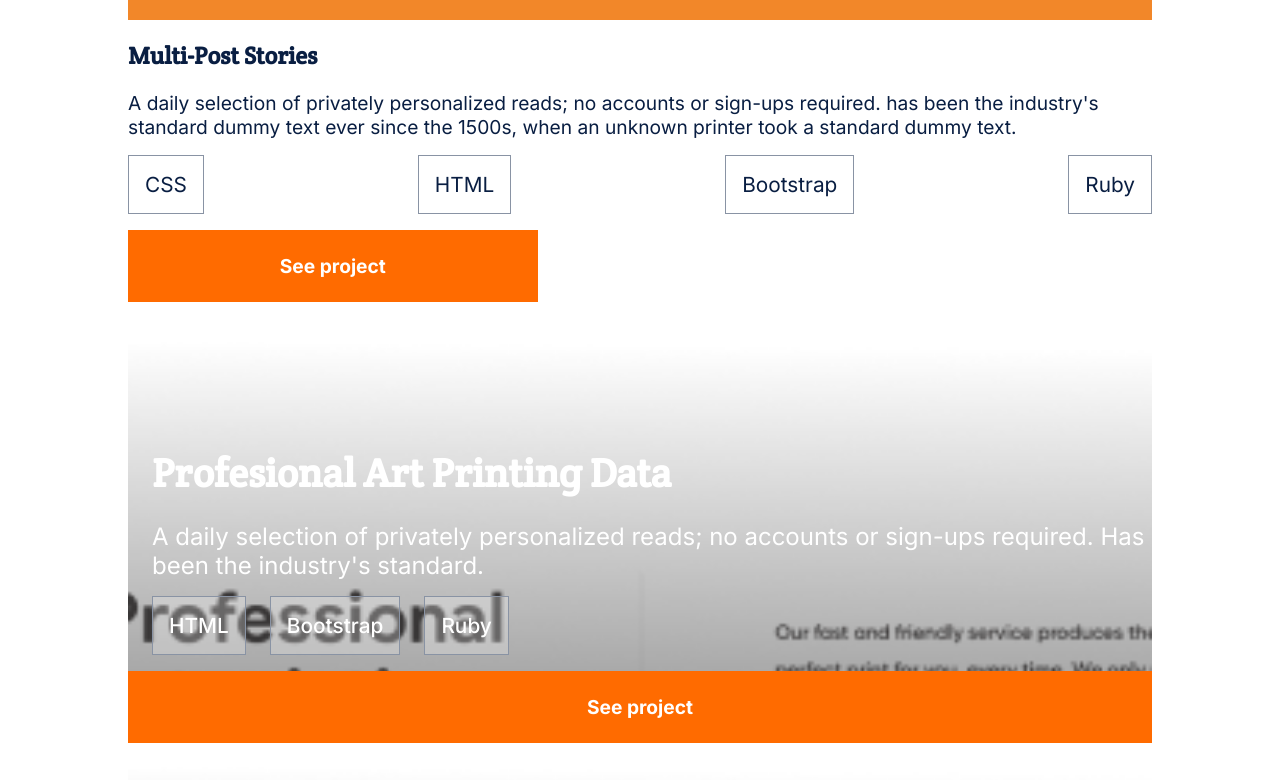
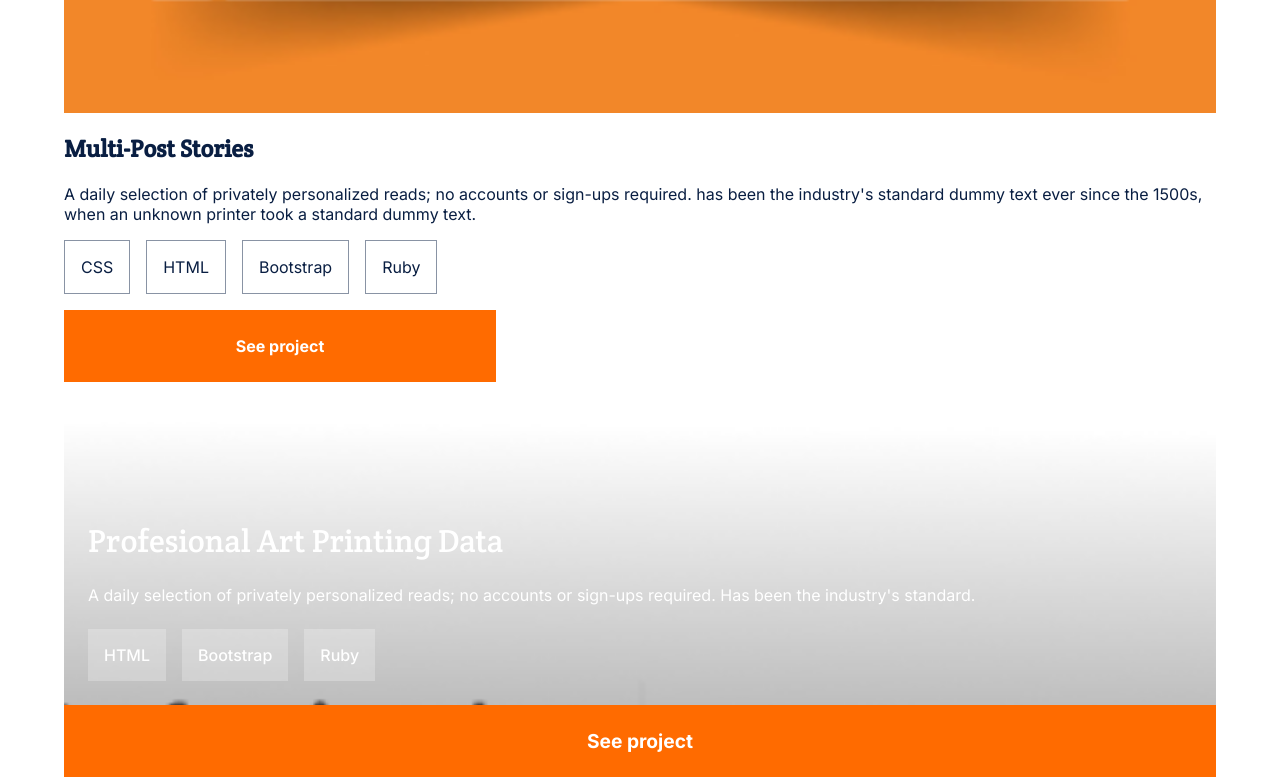
Before and after one commit to tomasesquivelgc/Portfolio_Mobile_First, a website: page index.html in a window 1280 px wide. Shown: the part 2202-2982 px from the top of the page. Drawn offline with nearby package versions, Linux system fonts and the light colour scheme.

Commit message:
fix grid elements and buttons
grid elements now 10% bigger
grid texts smaller and fit
grid technologies also smaller and fit
buttons now have both hover and active states

```diff
--- a/style.css
+++ b/style.css
@@ -98,7 +98,7 @@ ul {
   position: 50px 50px;
   margin-top: 70vh;
   display: grid;
-  grid-template-columns: 80%;
+  grid-template-columns: 90%;
   grid-template-rows: repeat(7, 60vh);
   gap: 20px;
   justify-content: center;
@@ -131,7 +131,7 @@ ul {
 }
 
 .grid2 p {
-  font-size: 1.2em;
+  font-size: 1em;
   margin: 0;
   font-family: 'Inter', sans-serif;
   font-weight: 400;
@@ -144,17 +144,19 @@ ul {
 
 .grid2 ul {
   display: flex;
-  justify-content: space-between;
+  justify-content: start;
   font-family: 'Inter', sans-serif;
   font-weight: 500;
 }
 
 .grid3 p {
-  font-size: 1.5em;
+  font-size: 1em;
   font-weight: 400;
   padding-left: 3vh;
-  margin: 0%;
+  margin: 0;
   font-family: 'Inter', sans-serif;
+  max-width: 80%;
+  margin-bottom: 1vh;
 }
 
 .about-me p {
@@ -166,18 +168,20 @@ ul {
 
 .grid2 ul p {
   border: #8993a4 solid 1px;
-  font-size: 1.3em;
+  font-size: 1em;
   padding: 2vh;
+  margin-right: 2vh;
+  color: #091e42;
 }
 
 .see-project1 {
   background-color: #ff6b00;
-  width: 40%;
+  width: 37.5%;
   height: 9vh;
   border: none;
   color: white;
   font-weight: 700;
-  font-size: 1.2em;
+  font-size: 1em;
   font-family: 'Inter', sans-serif;
 }
 
@@ -198,22 +202,23 @@ ul {
 
 .grid3 h2 {
   padding-top: 9vh;
-  font-size: 2.5em;
+  font-size: 2em;
   padding-left: 3vh;
   margin-bottom: 3vh;
   font-family: 'Crete Round', serif;
+  font-weight: 400;
 }
 
 .grid3 ul {
   display: flex;
+  margin-left: 1vh;
 }
 
 .grid3 ul p {
-  border: #8993a4 solid 1px;
-  font-size: 1.3em;
+  font-size: 1em;
   padding: 2vh;
   background: rgba(255, 255, 255, 0.24);
-  margin-left: 3vh;
+  margin-left: 2vh;
   font-family: 'Inter', sans-serif;
   font-weight: 500;
 }
@@ -289,6 +294,20 @@ ul {
   font-family: 'Inter', sans-serif;
 }
 
+
+button:hover {
+  cursor: pointer;
+  border: #f55800 solid 1px;
+  background-color: #fff5e1;
+  color: #f55800;
+}
+
+button:active {
+  border: none;
+  background-color: #e05304;
+  color: #f4f1f0;
+}
+
 @media (min-width: 375px) {
   .dropdown-menu {
     display: none;
```
